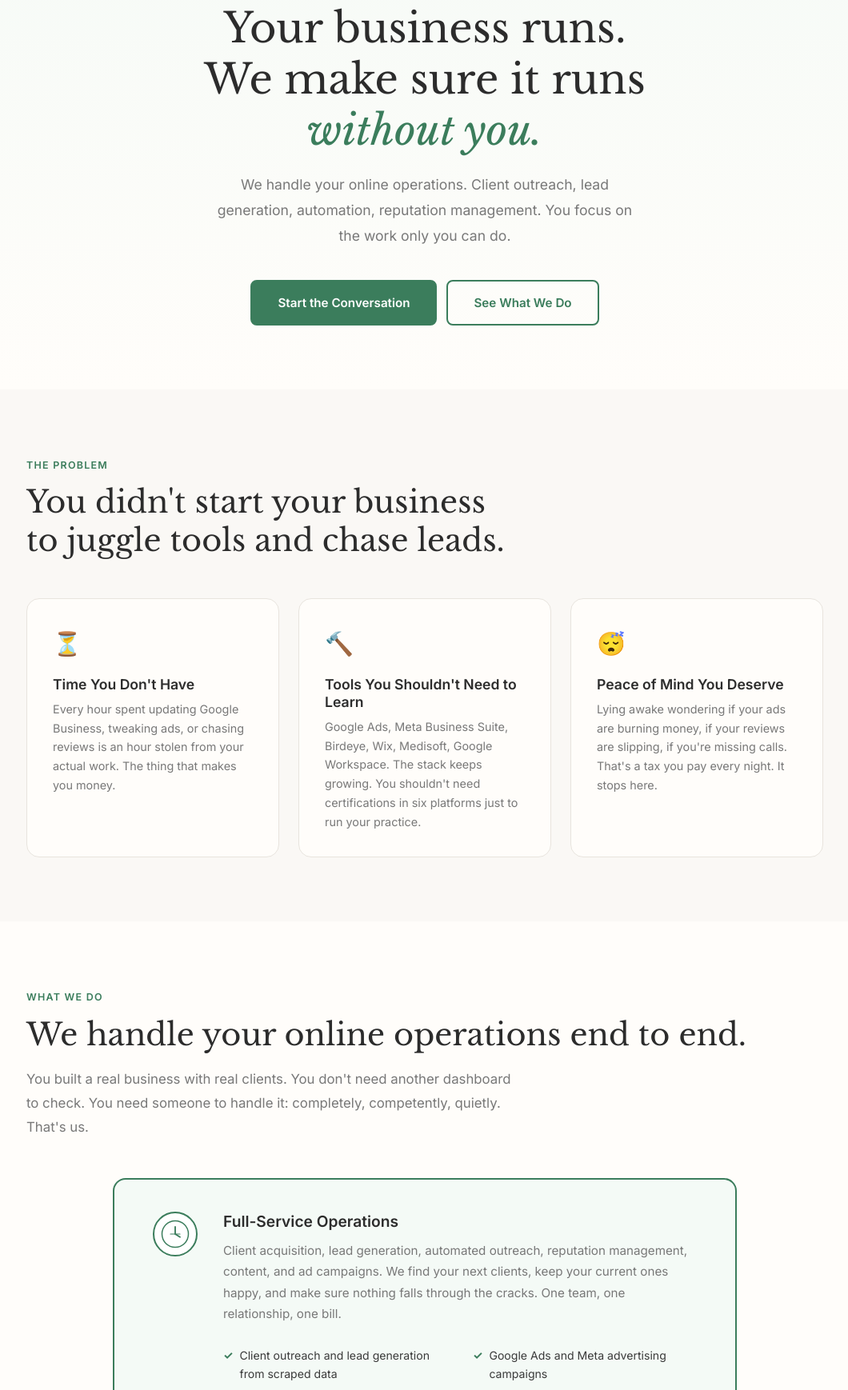
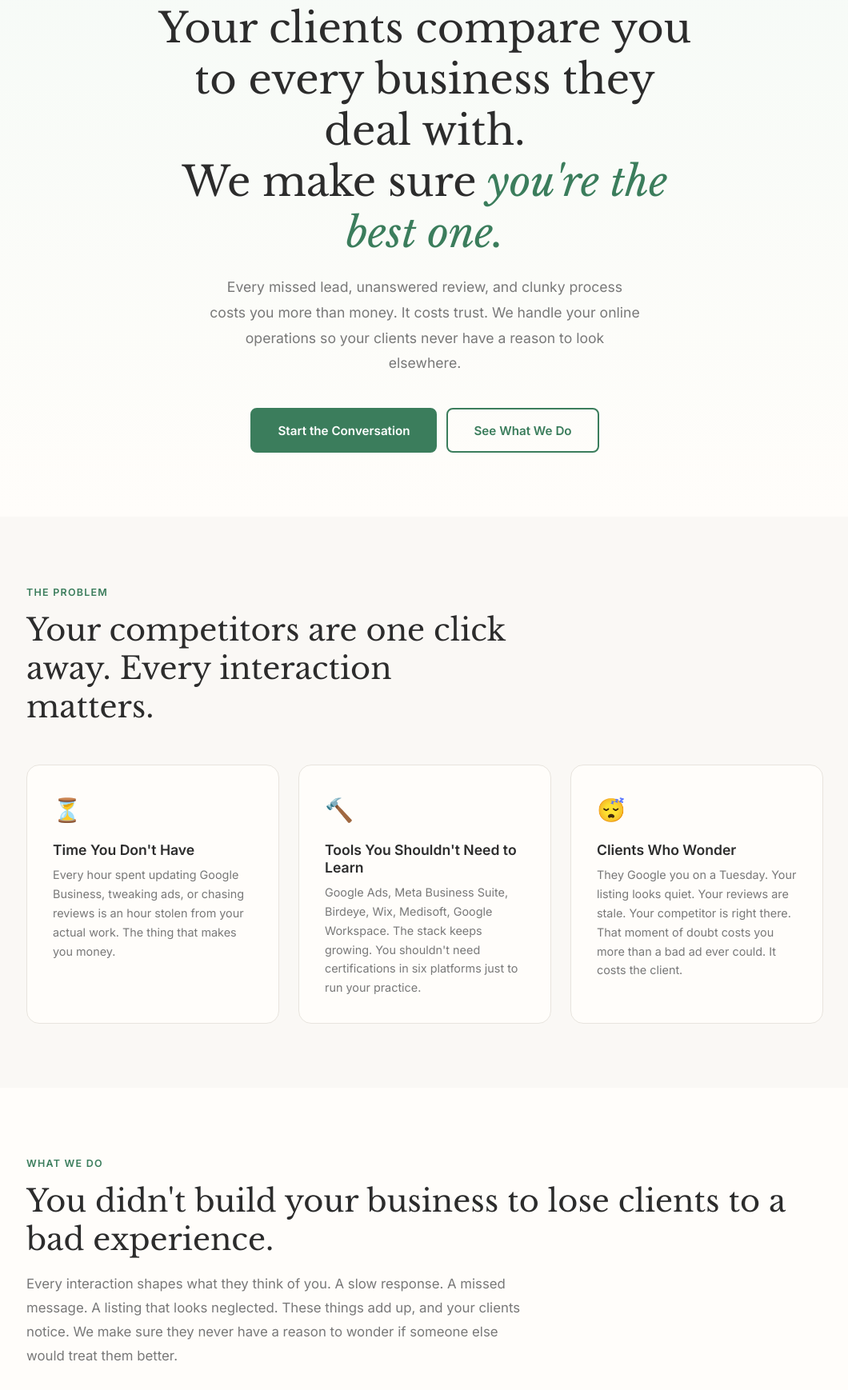
Before and after one commit to lucasdan411/a1strategic, a plain HTML site: page index.html in a window 1280 px wide. Shown: the part 278-2016 px from the top of the page at 80% size, without its empty margins (109-1169 px from the left). Drawn offline with nearby package versions, Linux system fonts and the light colour scheme.

Commit message:
messaging: loss aversion framing, fix mobile buttons

```diff
--- a/index.html
+++ b/index.html
@@ -3,8 +3,8 @@
 <head>
   <meta charset="UTF-8">
   <meta name="viewport" content="width=device-width, initial-scale=1.0">
-  <title>A1 Strategic — Online Operations, Handled</title>
-  <meta name="description" content="A1 Strategic handles your online operations so you can focus on what you actually do. We run it. You get peace of mind.">
+  <title>A1 Strategic — Your Clients Deserve the Best Experience</title>
+  <meta name="description" content="A1 Strategic handles your online operations so your clients never have a reason to look elsewhere. Client outreach, reputation, automation. We run it.">
   <link rel="preconnect" href="https://fonts.googleapis.com">
   <link rel="preconnect" href="https://fonts.gstatic.com" crossorigin>
   <link href="https://fonts.googleapis.com/css2?family=Libre+Baskerville:ital,wght@0,400;0,700;1,400&family=Inter:wght@300;400;500;600&display=swap" rel="stylesheet">
@@ -39,8 +39,8 @@
         </svg>
       </div>
       <p class="hero-brand">A1 Strategic</p>
-      <h1>Your business runs.<br>We make sure it runs <em>without you.</em></h1>
-      <p class="hero-sub">We handle your online operations. Client outreach, lead generation, automation, reputation management. You focus on the work only you can do.</p>
+      <h1>Your clients compare you to every business they deal with.<br>We make sure <em>you're the best one.</em></h1>
+      <p class="hero-sub">Every missed lead, unanswered review, and clunky process costs you more than money. It costs trust. We handle your online operations so your clients never have a reason to look elsewhere.</p>
       <div class="hero-cta">
         <a href="#contact" class="btn btn-primary">Start the Conversation</a>
         <a href="#what-we-do" class="btn btn-ghost">See What We Do</a>
@@ -52,7 +52,7 @@
   <section class="problem">
     <div class="section-inner">
       <p class="section-eyebrow">The Problem</p>
-      <h2>You didn't start your business to juggle tools and chase leads.</h2>
+      <h2>Your competitors are one click away. Every interaction matters.</h2>
       <div class="problem-grid">
         <div class="problem-card">
           <div class="problem-icon">&#9203;</div>
@@ -66,8 +66,8 @@
         </div>
         <div class="problem-card">
           <div class="problem-icon">&#128564;</div>
-          <h3>Peace of Mind You Deserve</h3>
-          <p>Lying awake wondering if your ads are burning money, if your reviews are slipping, if you're missing calls. That's a tax you pay every night. It stops here.</p>
+          <h3>Clients Who Wonder</h3>
+          <p>They Google you on a Tuesday. Your listing looks quiet. Your reviews are stale. Your competitor is right there. That moment of doubt costs you more than a bad ad ever could. It costs the client.</p>
         </div>
       </div>
     </div>
@@ -77,8 +77,8 @@
   <section class="what-we-do" id="what-we-do">
     <div class="section-inner">
       <p class="section-eyebrow">What We Do</p>
-      <h2>We handle your online operations end to end.</h2>
-      <p class="section-intro">You built a real business with real clients. You don't need another dashboard to check. You need someone to handle it: completely, competently, quietly. That's us.</p>
+      <h2>You didn't build your business to lose clients to a bad experience.</h2>
+      <p class="section-intro">Every interaction shapes what they think of you. A slow response. A missed message. A listing that looks neglected. These things add up, and your clients notice. We make sure they never have a reason to wonder if someone else would treat them better.</p>
 
       <!-- Primary service: Operations -->
       <div class="primary-service">
@@ -192,8 +192,8 @@
     <div class="section-inner">
       <div class="contact-card">
         <p class="section-eyebrow">Let's Talk</p>
-        <h2>You've done enough manual work for one lifetime.</h2>
-        <p>Call or email. Tell us what's eating your time. We'll tell you how we'd handle it. No pitch, no pressure, just a conversation.</p>
+        <h2>Don't let another client slip through because the back end couldn't keep up.</h2>
+        <p>Call or email. Tell us what keeps you up at night. We'll show you how we'd fix it. No pitch, no pressure, just a conversation.</p>
         <div class="contact-details">
           <a href="tel:8152286246" class="contact-link">
             <svg viewBox="0 0 20 20" fill="none"><path d="M3 3h4l1.5 4-2 2.5a13 13 0 008 8l2.5-2L21 17v4h-1C10.5 21 3 13.5 3 3z" stroke="#3B7D5C" stroke-width="1.5" stroke-linejoin="round"/></svg>
--- a/style.css
+++ b/style.css
@@ -199,6 +199,11 @@ nav {
   margin-right: auto;
 }
 .hero-cta { display: flex; gap: 0.75rem; justify-content: center; flex-wrap: wrap; }
+
+@media (max-width: 420px) {
+  .hero-cta { flex-direction: column; align-items: center; }
+  .hero-cta .btn { width: 100%; max-width: 280px; }
+}
 
 /* ---- PROBLEM ---- */
 .problem { background: var(--cream); }
```
